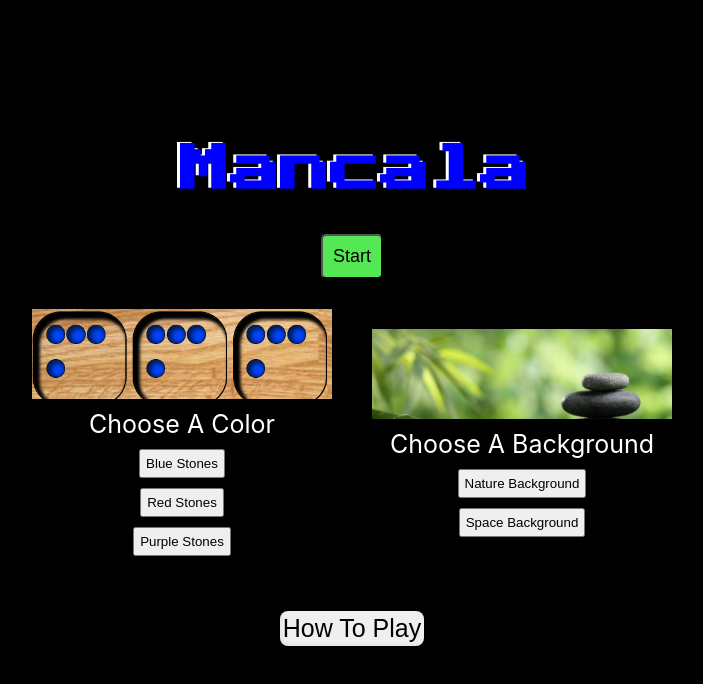
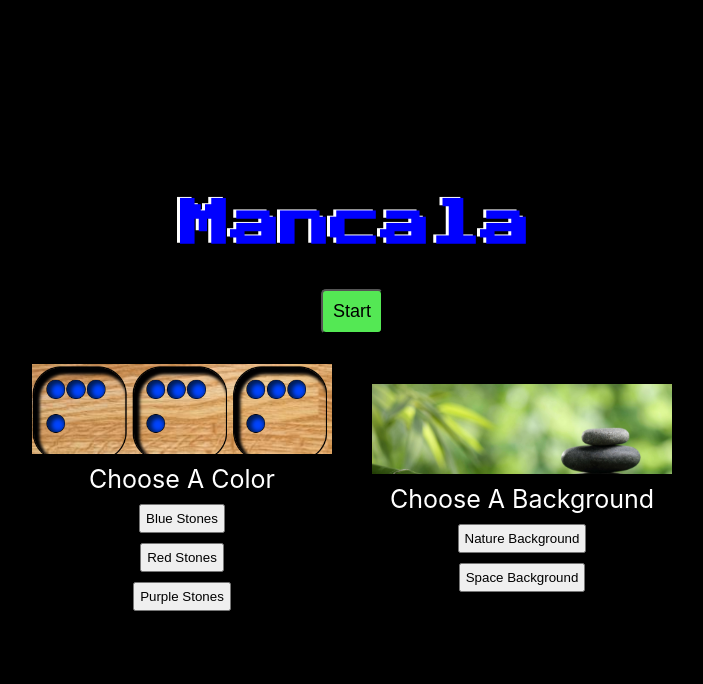
Before and after one commit to mikegv/mancala, a React (Create React App) app: page / in a window 1280 px wide. Shown: the top 684 px of the page, without its empty margins (288-991 px from the left). Built offline with nearby package versions, Linux system fonts and the light colour scheme.

Commit message:
trying deploy

```diff
--- a/src/components/startScreen/StartScreen.js
+++ b/src/components/startScreen/StartScreen.js
@@ -3,7 +3,7 @@ import './StartScreen.css'
 import BasicThemeImage from '../../images/basicTheme.PNG'
 import SecondThemeImage from '../../images/secondTheme.PNG'
 import ThirdThemeImage from '../../images/thirdTheme.PNG'
-import Collapsible from '../collapsible/Collapsible'
+// import Collapsible from '../collapsible/Collapsible'
 
 import NaturePreview from '../../images/natureBackgroundPreview.PNG'
 import SpacePreview from '../../images/spaceBackgroundPreview.PNG'
@@ -39,7 +39,7 @@ const StartScreen = (props) => {
 
 
 
-            <Collapsible />
+            {/* <Collapsible /> */}
 
         </div>
     )
```
